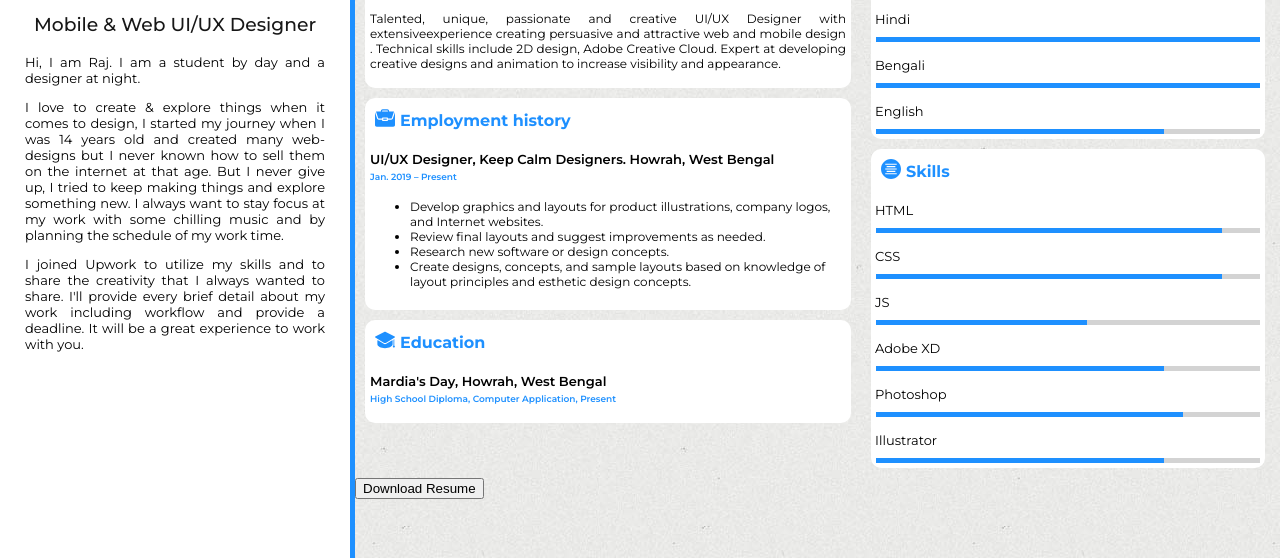
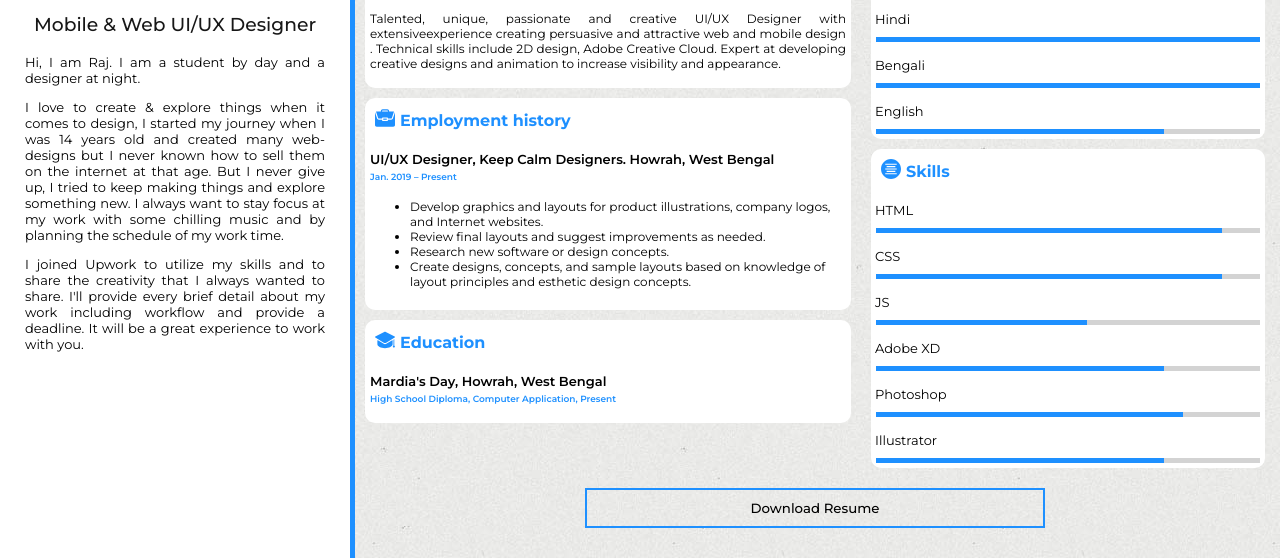
Before and after one commit to raj-ghosh/raj-ghosh.github.io, a plain HTML site: page index.html in a window 1280 px wide. Shown: the part 242-800 px from the top of the page. Drawn offline with Linux system fonts and the light colour scheme; files whose address does not match are found by name.

Commit message:
Update index.html

```diff
--- a/index.html
+++ b/index.html
@@ -124,9 +124,7 @@
                </div>
         </div>
 
-        <div class="download-button">
-            <a href="resume.pdf" download><button>Download Resume</button></a>
-        </div>
+        <a href="resume.pdf" download class="button"><button>Download Resume</button></a>
 
      </div>
     </div>
```
